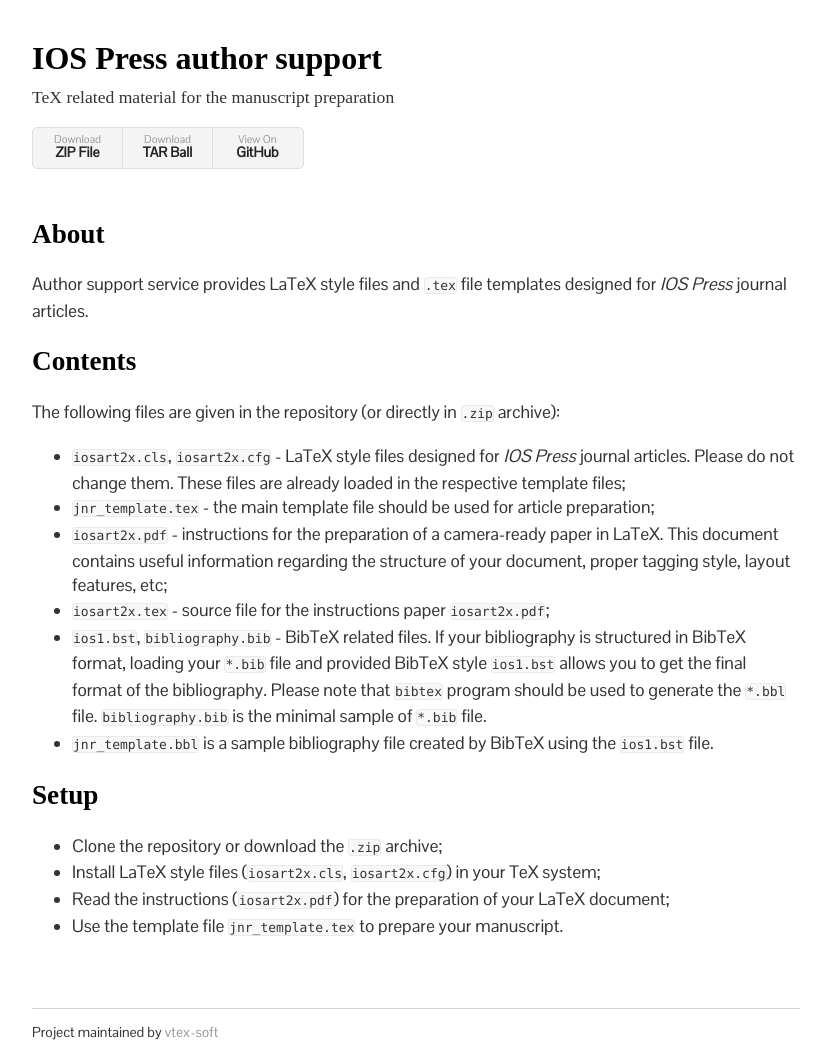
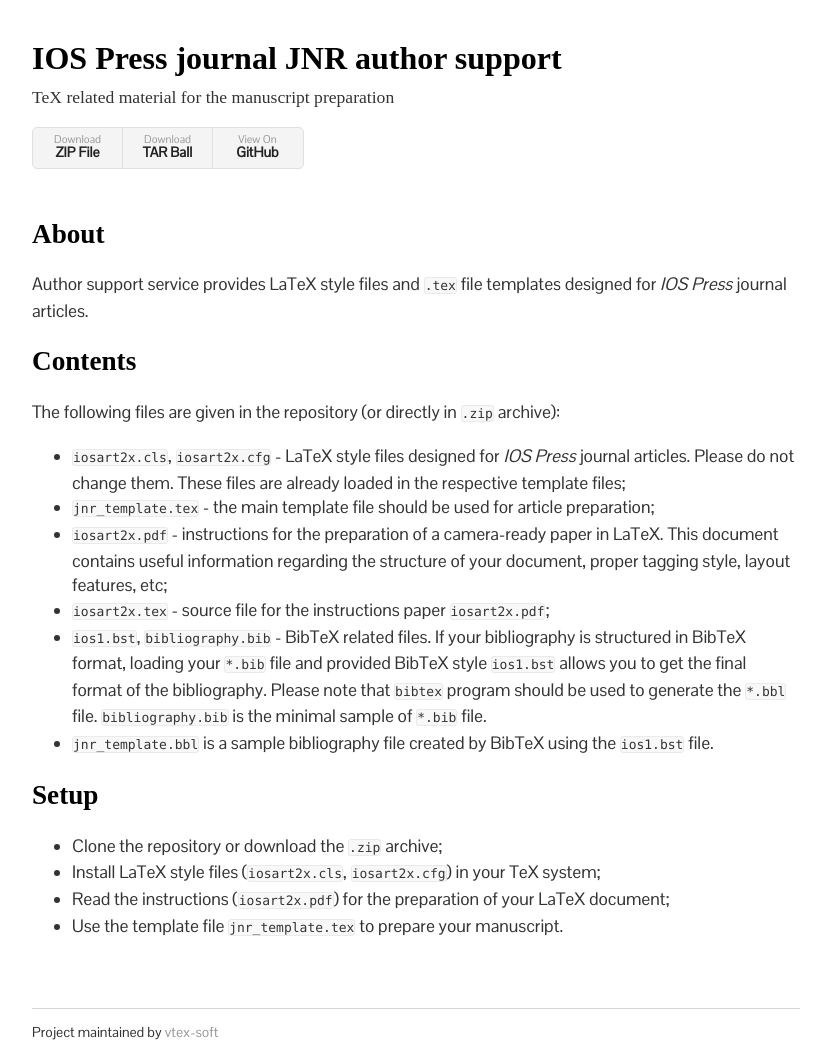
Before and after one commit to vtex-soft/texsupport.iospress-jnr, a Jekyll site: the page built from README.md, in a window 1280 px wide. Shown: the whole page, without its empty margins (224-1055 px from the left). Built offline with Jekyll 4.4.1, drawn with Linux system fonts in a browser that asks for light colours; some web fonts are replaced; our own code applies the rules of GitHub Pages for plain Markdown files.

Commit message:
full title

```diff
--- a/_config.yml
+++ b/_config.yml
@@ -1,3 +1,3 @@
-title: IOS Press author support
+title: IOS Press journal JNR author support
 description: TeX related material for the manuscript preparation
 show_downloads: true
```
